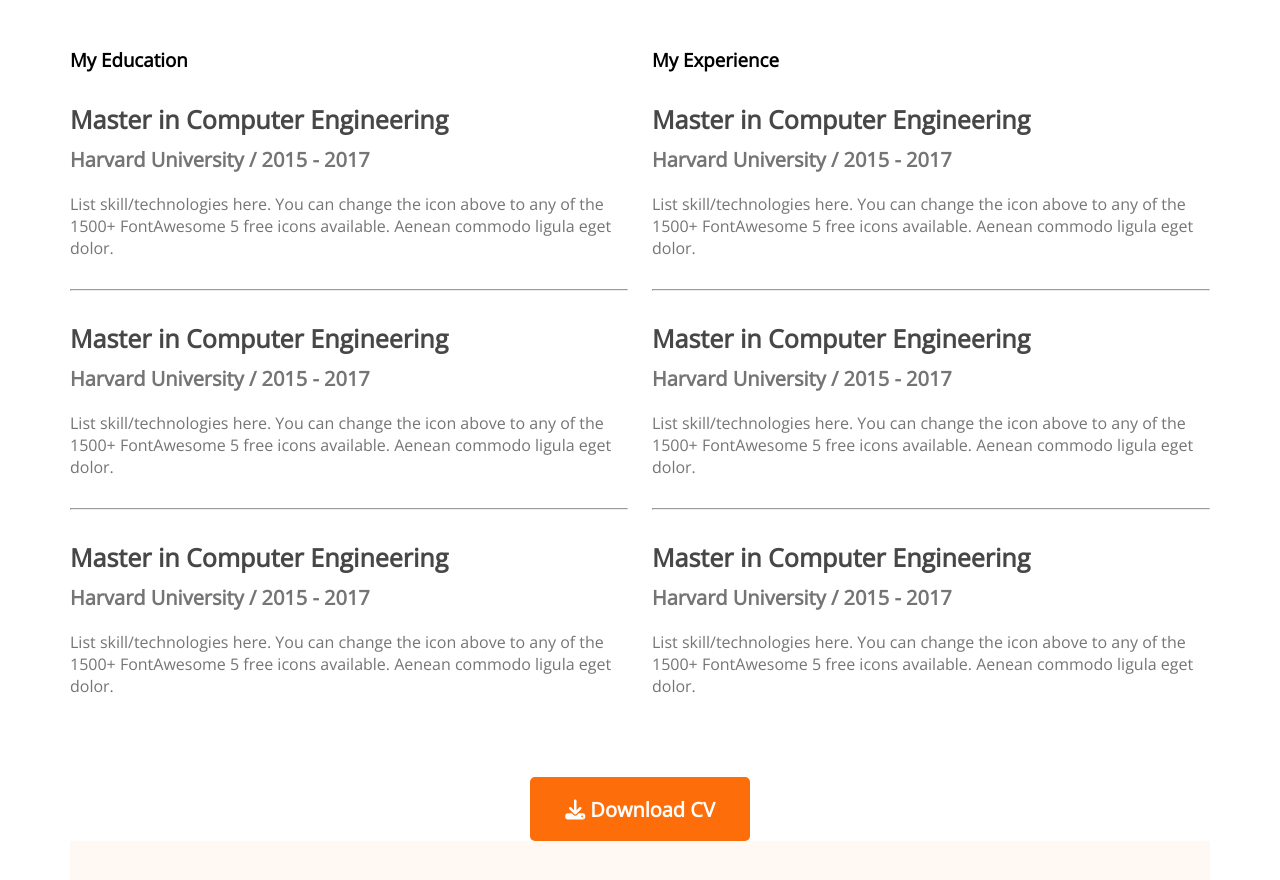
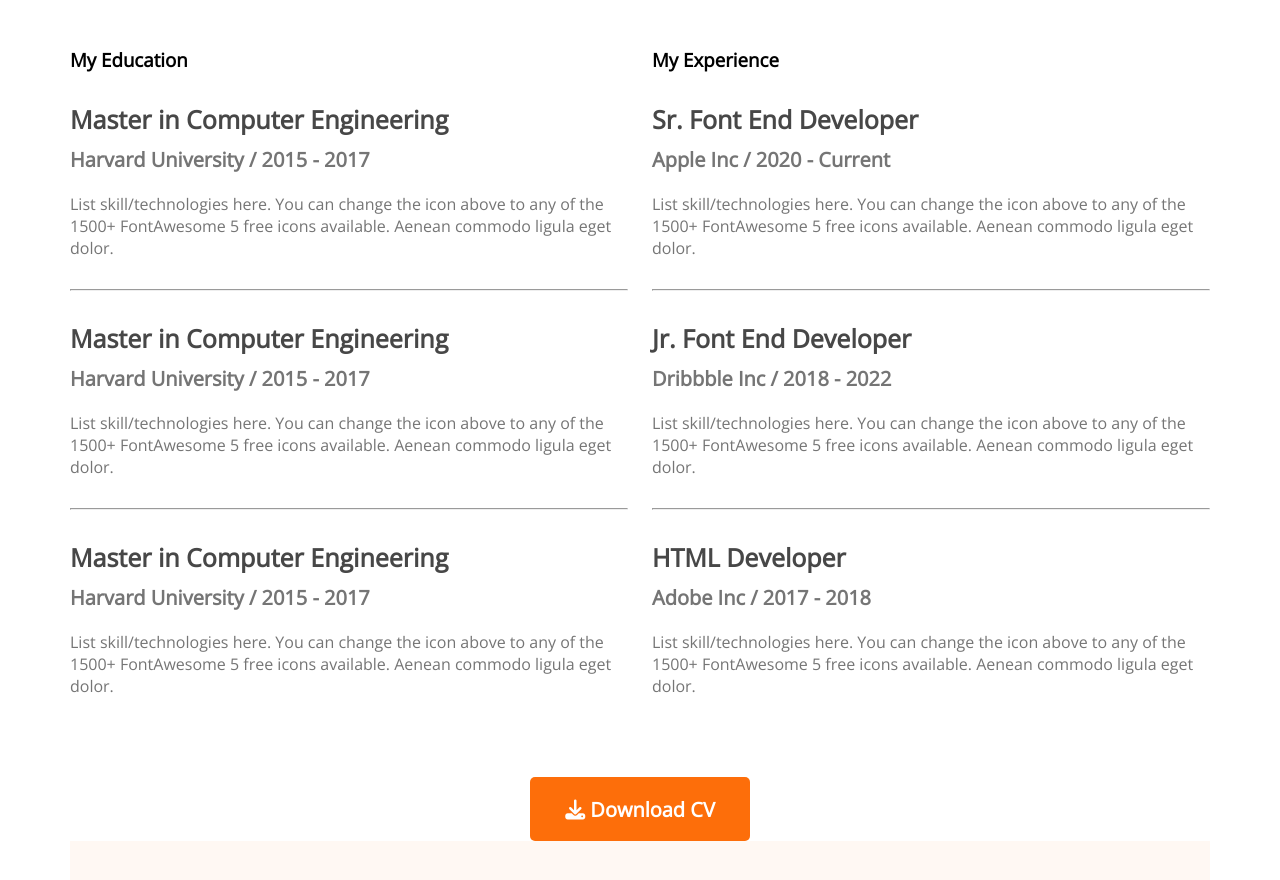
Before and after one commit to yousrahanif/developer-portfolio, a plain HTML site: page index.html in a window 1280 px wide. Shown: the part 1820-2700 px from the top of the page. Drawn offline with nearby package versions, Linux system fonts and the light colour scheme.

Commit message:
updated experience

```diff
--- a/index.html
+++ b/index.html
@@ -132,24 +132,24 @@
                 <div>
                     <h3 class="resume-title">My Experience</h3>
                     <div class="resume-item">
-                        <h4 class="title">Master in Computer Engineering</h4>
-                        <h5 class="sub-title">Harvard University / 2015 - 2017</h5>
+                        <h4 class="title">Sr. Font End Developer</h4>
+                        <h5 class="sub-title">Apple Inc / 2020 - Current</h5>
                         <p class="description">List skill/technologies here. You can change the icon above
                             to any of the 1500+ FontAwesome 5 free icons available. Aenean commodo ligula eget dolor.
                         </p>
                     </div>
                     <hr>
                     <div class="resume-item">
-                        <h4 class="title">Master in Computer Engineering</h4>
-                        <h5 class="sub-title">Harvard University / 2015 - 2017</h5>
+                        <h4 class="title">Jr. Font End Developer</h4>
+                        <h5 class="sub-title">Dribbble Inc / 2018 - 2022</h5>
                         <p class="description">List skill/technologies here. You can change the icon above
                             to any of the 1500+ FontAwesome 5 free icons available. Aenean commodo ligula eget dolor.
                         </p>
                     </div>
                     <hr>
                     <div class="resume-item">
-                        <h4 class="title">Master in Computer Engineering</h4>
-                        <h5 class="sub-title">Harvard University / 2015 - 2017</h5>
+                        <h4 class="title">HTML Developer</h4>
+                        <h5 class="sub-title">Adobe Inc / 2017 - 2018</h5>
                         <p class="description">List skill/technologies here. You can change the icon above
                             to any of the 1500+ FontAwesome 5 free icons available. Aenean commodo ligula eget dolor.
                         </p>
```
